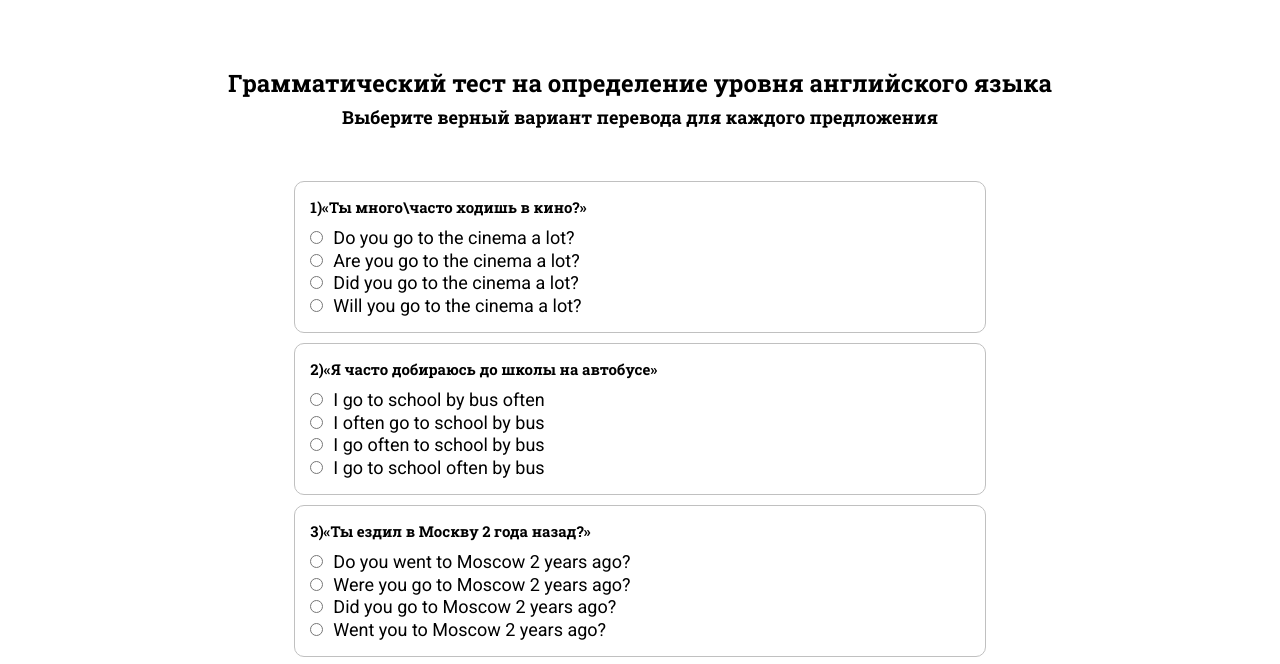
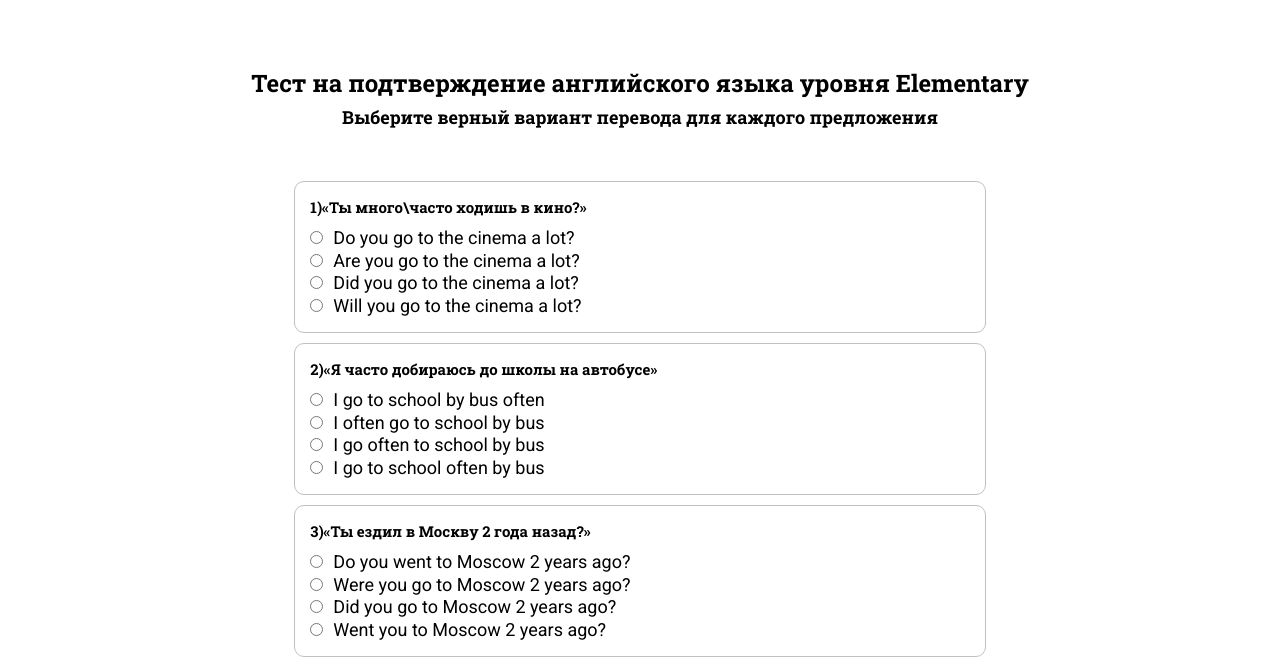
Before and after one commit to Stilborn/Golfstream, a plain HTML site: page test.html in a window 1280 px wide. Shown: the part 57-721 px from the top of the page. Drawn offline with Linux system fonts and the light colour scheme.

Commit message:
Update test.html

```diff
--- a/test.html
+++ b/test.html
@@ -82,7 +82,7 @@
 			<div class="container">
 				<div class="test">
 					<h4>
-						Грамматический тест на определение уровня английского языка
+						Тест на подтверждение английского языка уровня Elementary
 						<br>
 						<span>
 							Выберите верный вариант перевода для каждого предложения
```
